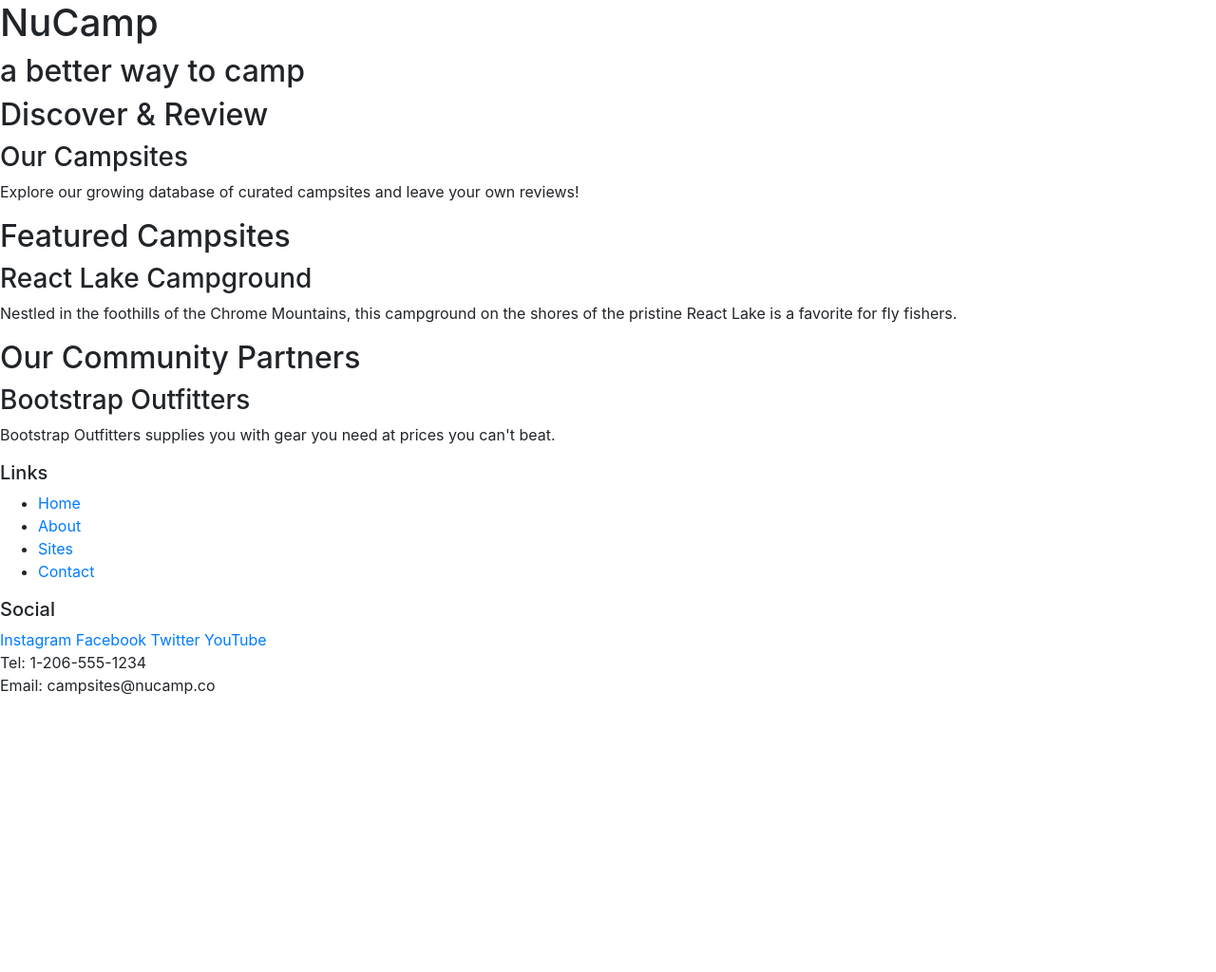
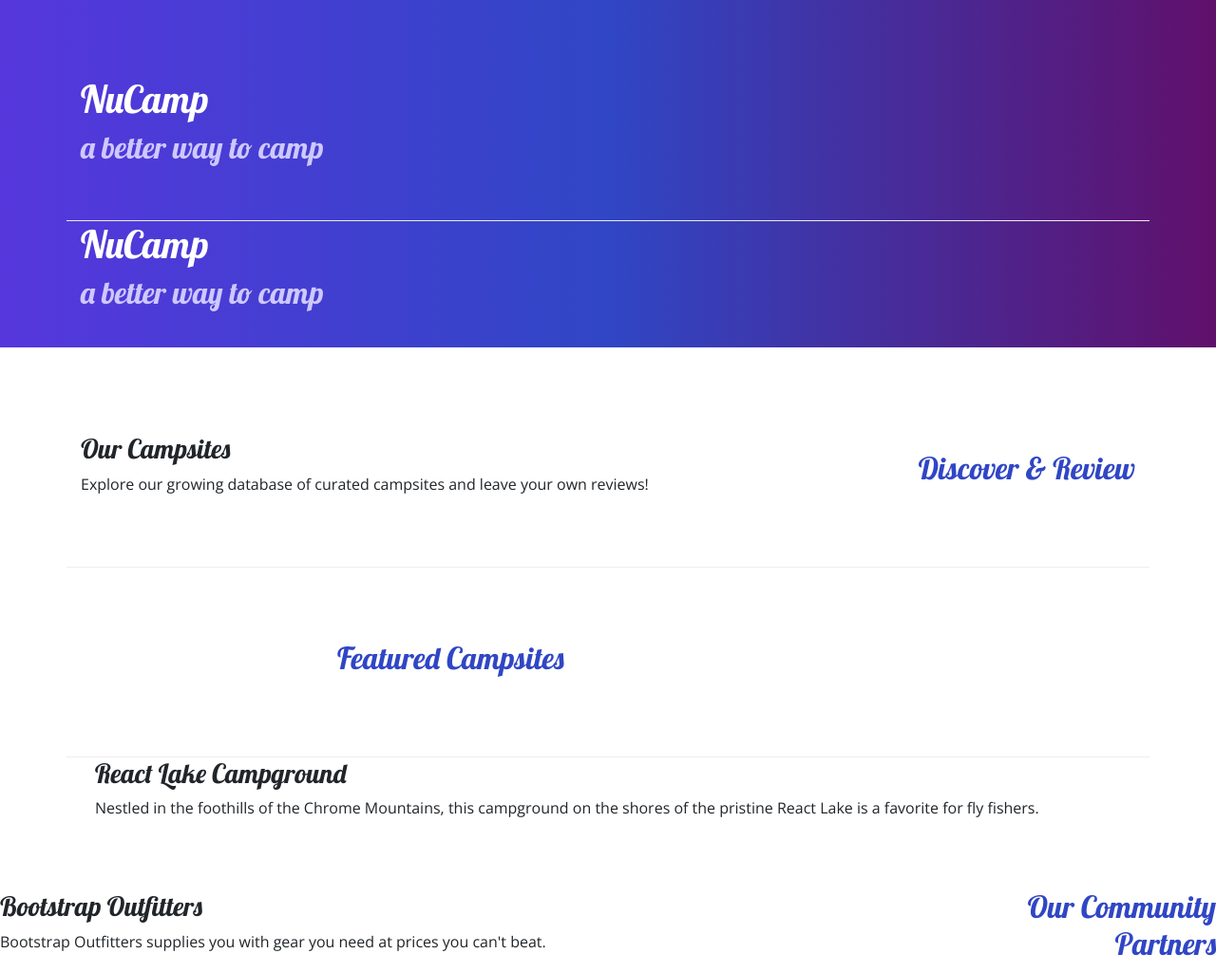
Before and after one commit to tetianakravchuk/nucampsite, a website: page index.html in a window 1280 px wide. Shown: the top 1024 px of the page at 95% size. Before the commit the page ends 800 px from the top, so only its background shows below. Drawn offline with nearby package versions, Linux system fonts and the light colour scheme.

Commit message:
Adding Custom Styles

```diff
--- /dev/null
+++ b/css/styles.css
@@ -0,0 +1,32 @@
+body {
+    font-family: "Open Sans", sans-serif;
+}
+
+h1, h2, h3 {
+    font-family: "Lobster", cursive;
+}
+
+h2 {
+    color: #3046C5;
+}
+
+header h2 {
+    color: #CEC8FF;
+}
+
+footer {
+    background-image: linear-gradient(#CEC8FF, white);
+    padding: 20px 0;
+}
+
+.jumbotron {
+    padding: 30px;
+    background-image: linear-gradient(to right, #5637DD, #3046C5, #60106B);
+    color: white;
+}
+
+.row-content {
+    padding: 50px 0;
+    border-bottom: 1px ridge;
+    min-height: 200px;
+}
--- a/index.html
+++ b/index.html
@@ -9,65 +9,94 @@
     <!-- Bootstrap CSS -->
     <link rel="stylesheet" href="node_modules/bootstrap/dist/css/bootstrap.min.css" />
 
+    <!-- Additional CSS must be placed after Bootstrap CSS -->
+    <link rel="stylesheet" href="https://fonts.googleapis.com/css?family=Lobster|Open+Sans" />
+    <link rel="stylesheet" href="css/styles.css" />
+
     <title>NuCamp: A Better Way To Camp</title>
 </head>
 
 <body>
 
-    <header>
+    <header class ="jumbotron jumbotron-fluid">
         <div>
+            <div class= "container">
+                <div class="row row-content">
+                    <div class = "col">
+                        <h1>NuCamp</h1>
+                        <h2> a better way to camp</h2>
+                        </div>
+                </div>
+
+
             <h1>NuCamp</h1>
             <h2>a better way to camp</h2>
         </div>
     </header>
+    <div class="container">
+        <div class="row row-content align-items-center">
+            <div class ="col-sm-4 order-sm-last col-md-3">
+                <h2 class="text-sm-right">Discover & Review</h2>
+                </div>
 
-    <div>
-        <h2>Discover & Review</h2>
+        <div class = "col">
             <h3>Our Campsites</h3>
             <p>Explore our growing database of curated campsites and leave your own reviews!</p>
             </div>
+        </div>
 
-    <div>
+        <div class="row row-content align-items-center">
+            <div class ="col-sm-4- col-md-3"></div>
             <h2>Featured Campsites</h2>
+            </div>
+            <div class ="col">
             <h3>React Lake Campground</h3>
             <p>Nestled in the foothills of the Chrome Mountains, this campground on the shores of the pristine React Lake is a favorite for fly fishers.</p>
             </div>
+        </div>
 
-    <div>
-        <h2>Our Community Partners</h2>
+        <div class="row row-content align-items-center">
+            <div class ="col-sm-4 order-sm-last col-md-3">
+                <h2 class="text-sm-right">Our Community Partners</h2>
+            </div>
+            <div class ="col">
             <h3>Bootstrap Outfitters</h3>
             <p>Bootstrap Outfitters supplies you with gear you need at prices you can't beat.</p>
+            </div>
         </div>
 
         <footer>
 
-
-        <div>
+            <div class ="container">
+                 <div class ="row">
+                    <div class="col-4 col-sm-2 offset-1">
                         <h5>Links</h5>
-            <ul>
+                        <ul class ="list-unstyled">
                             <li><a href="#">Home</a></li>
                             <li><a href="#">About</a></li>
                             <li><a href="#">Sites</a></li>
                             <li><a href="#">Contact</a></li>
                         </ul>
                     </div>
-        <div>
+                    <div class = "col-6 col-sm-5">
                         <h5>Social</h5>
                         <a href="http://instagram.com/">Instagram</a>
                         <a href="http://facebook.com/">Facebook</a>
                         <a href="http://twitter.com/">Twitter</a>
                         <a href="http://youtube.com/">YouTube</a>
                     </div>
-        <div>
+                    div class="col-6 col-sm-5 text-center">
+                    <h5>Social</h5>
+
+                    <div class="col-sm-4 text-center">
                         Tel: 1-206-555-1234<br />
                         Email: campsites@nucamp.co
                     </div>
+                </div>
+            </div>
     </footer>
 
-    <!-- jQuery must come first, then Popper.js, then the Bootstrap JavaScript plugins.-->
-    <script src="node_modules/jquery/dist/jquery.slim.min.js"></script>
-    <script src="node_modules/popper.js/dist/umd/popper.min.js"></script>
-    <script src="node_modules/bootstrap/dist/js/bootstrap.min.js"></script>
+
 
 </body>
 
```
Lines whose indentation alone changed are shown as unchanged.
